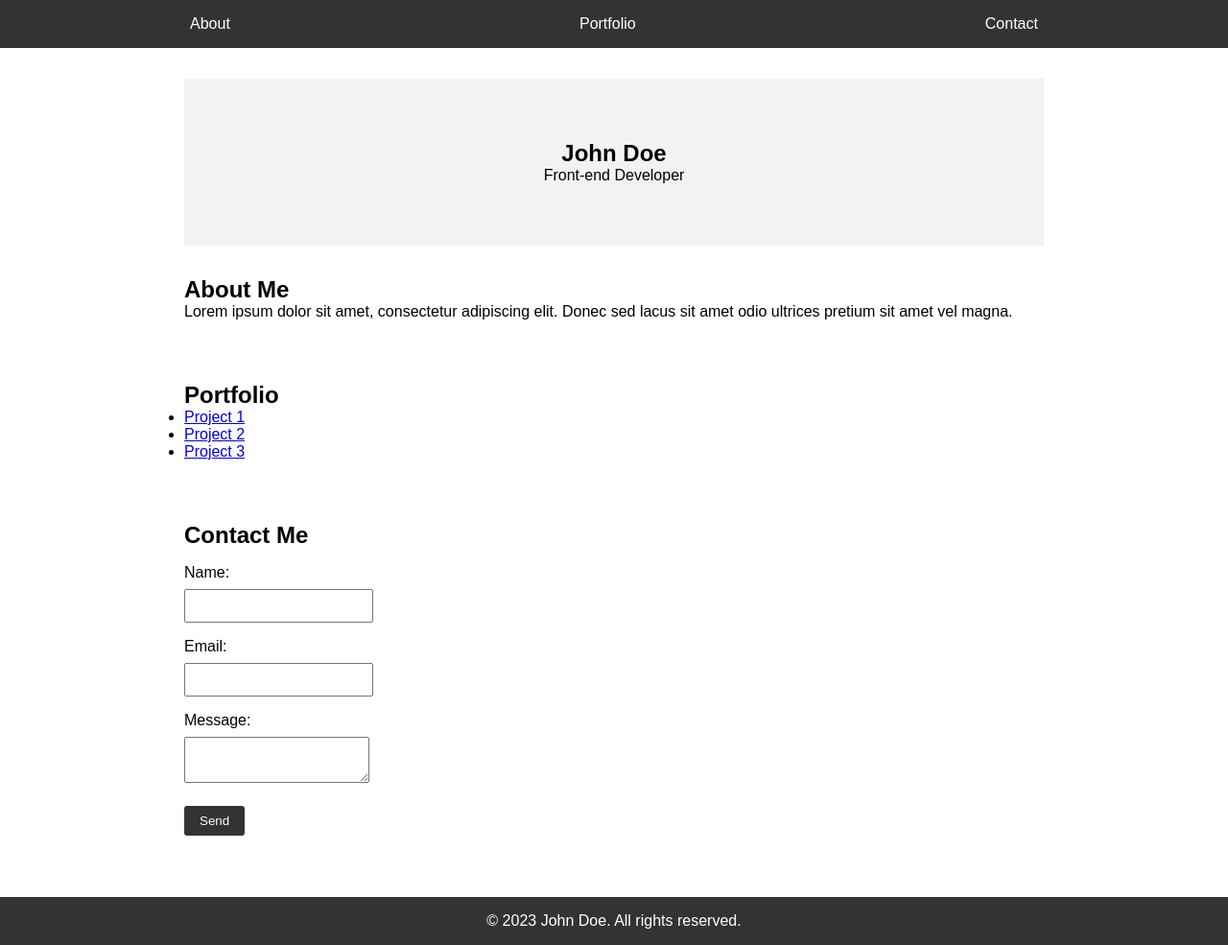
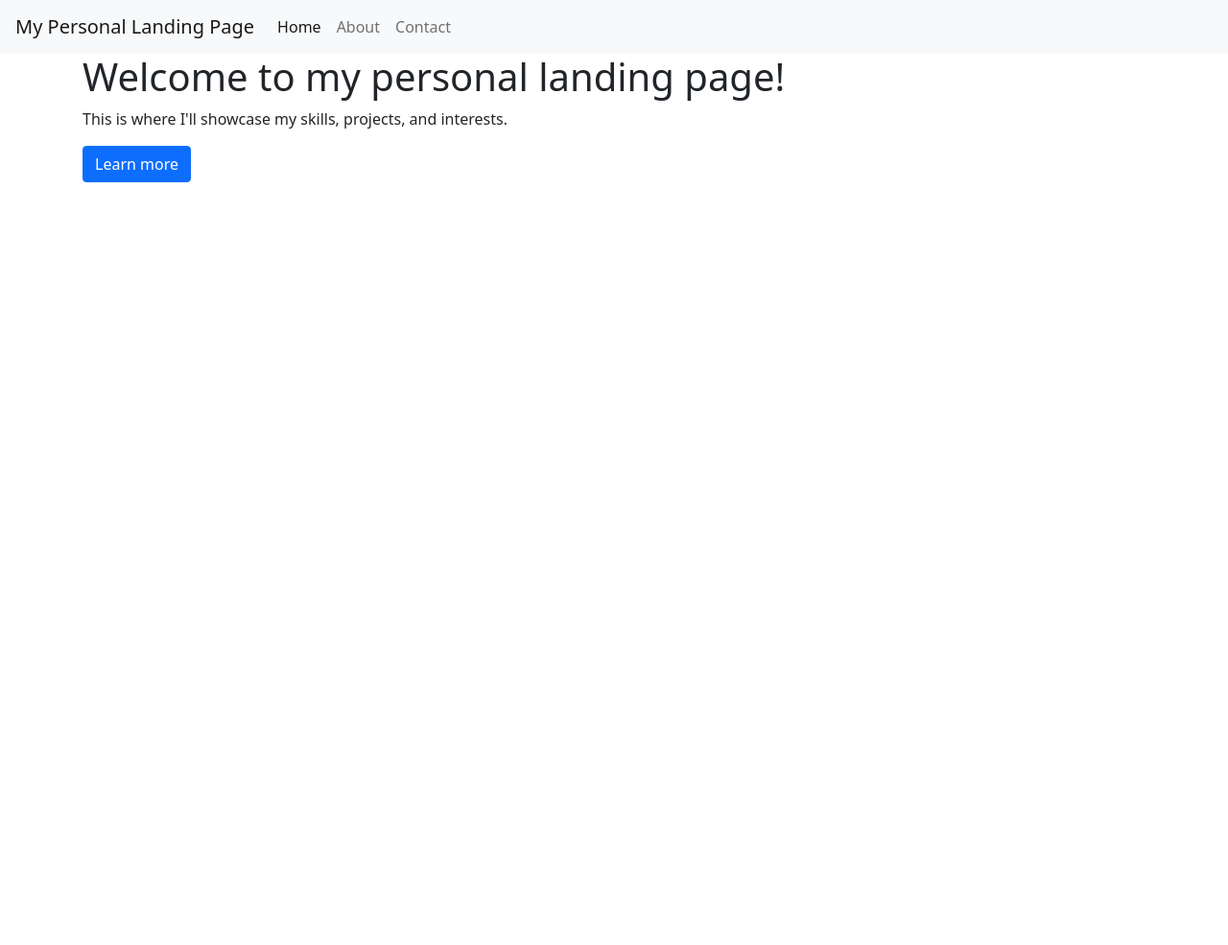
Before and after one commit to saurabhsaud/saurabhsaud.github.io, a plain HTML site: page index.html in a window 1280 px wide. Shown: the whole page at 96% size. After the commit the page ends 800 px from the top, so only its background shows below. Drawn offline with nearby package versions, Linux system fonts and the light colour scheme; a small style sheet from the web is missing.

Commit message:
Update index.html

```diff
--- a/index.html
+++ b/index.html
@@ -1,53 +1,42 @@
 <!DOCTYPE html>
 <html lang="en">
 <head>
-	<meta charset="UTF-8">
-	<meta name="viewport" content="width=device-width, initial-scale=1.0">
-	<title>John Doe</title>
-	<link rel="stylesheet" href="style.css">
+  <meta charset="UTF-8">
+  <meta name="viewport" content="width=device-width, initial-scale=1.0">
+  <title>My Personal Landing Page</title>
+  <link rel="stylesheet" href="https://stackpath.bootstrapcdn.com/bootstrap/5.0.0-alpha1/css/bootstrap.min.css" integrity="sha384-Cz8mOnUpb1aBAQqhEV5H5e1q7d5NusXplnjiBM0z5St5rBxYk5THN8N0kSNWPUoJ" crossorigin="anonymous">
 </head>
 <body>
-	<header>
-		<nav>
-			<ul>
-				<li><a href="#about">About</a></li>
-				<li><a href="#portfolio">Portfolio</a></li>
-				<li><a href="#contact">Contact</a></li>
-			</ul>
-		</nav>
-	</header>
-	<main>
-		<section id="hero">
-			<h1>John Doe</h1>
-			<p>Front-end Developer</p>
-		</section>
-		<section id="about">
-			<h2>About Me</h2>
-			<p>Lorem ipsum dolor sit amet, consectetur adipiscing elit. Donec sed lacus sit amet odio ultrices pretium sit amet vel magna.</p>
-		</section>
-		<section id="portfolio">
-			<h2>Portfolio</h2>
-			<ul>
-				<li><a href="#">Project 1</a></li>
-				<li><a href="#">Project 2</a></li>
-				<li><a href="#">Project 3</a></li>
-			</ul>
-		</section>
-		<section id="contact">
-			<h2>Contact Me</h2>
-			<form>
-				<label for="name">Name:</label>
-				<input type="text" id="name" name="name">
-				<label for="email">Email:</label>
-				<input type="email" id="email" name="email">
-				<label for="message">Message:</label>
-				<textarea id="message" name="message"></textarea>
-				<button type="submit">Send</button>
-			</form>
-		</section>
-	</main>
-	<footer>
-		<p>&copy; 2023 John Doe. All rights reserved.</p>
-	</footer>
+  <nav class="navbar navbar-expand-lg navbar-light bg-light">
+    <div class="container-fluid">
+      <a class="navbar-brand" href="#">My Personal Landing Page</a>
+      <button class="navbar-toggler" type="button" data-bs-toggle="collapse" data-bs-target="#navbarNav" aria-controls="navbarNav" aria-expanded="false" aria-label="Toggle navigation">
+        <span class="navbar-toggler-icon"></span>
+      </button>
+      <div class="collapse navbar-collapse" id="navbarNav">
+        <ul class="navbar-nav ms-auto">
+          <li class="nav-item">
+            <a class="nav-link active" aria-current="page" href="#">Home</a>
+          </li>
+          <li class="nav-item">
+            <a class="nav-link" href="#">About</a>
+          </li>
+          <li class="nav-item">
+            <a class="nav-link" href="#">Contact</a>
+          </li>
+        </ul>
+      </div>
+    </div>
+  </nav>
+
+  <div class="container">
+    <h1>Welcome to my personal landing page!</h1>
+    <p>This is where I'll showcase my skills, projects, and interests.</p>
+    <a href="#" class="btn btn-primary">Learn more</a>
+  </div>
+
+  <script src="https://code.jquery.com/jquery-3.5.1.slim.min.js" integrity="sha384-DfXdz2htPH0lsSSs5nCTpuj/zy4C+OGpamoFVy38MVBnE+IbbVYUew+OrCXaRkfj" crossorigin="anonymous"></script>
+  <script src="https://cdn.jsdelivr.net/npm/@popperjs/core@2.9.3/dist/umd/popper.min.js"></script>
+  <script src="https://stackpath.bootstrapcdn.com/bootstrap/5.0.0-alpha1/js/bootstrap.min.js" integrity="sha384-TiQoFNP7VrZtAiTN8s7F6tSq1JXVgSb0E+o7wFEmmIx1Sz/4TLZk+6hKp6Oe9+aD" crossorigin="anonymous"></script>
 </body>
 </html>
```
